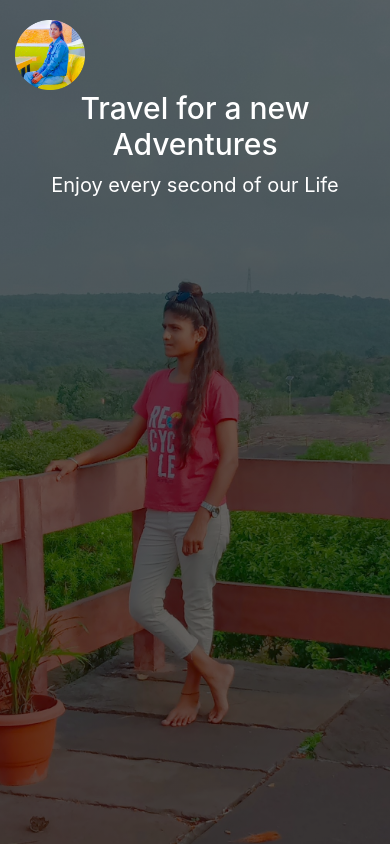
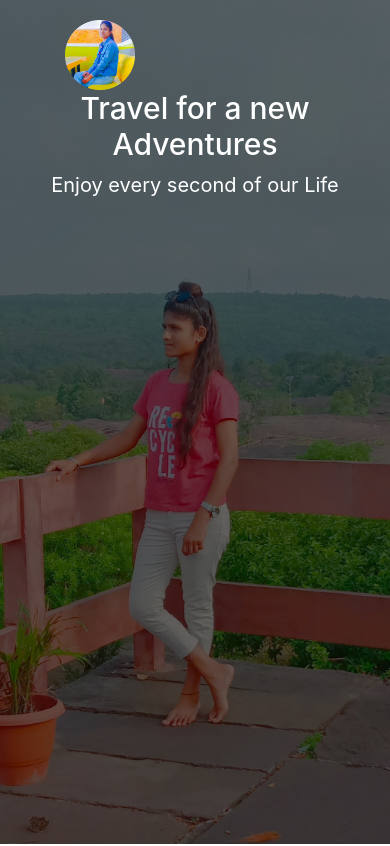
Before and after one commit to monikaabarde/myblog, a plain HTML site: page index.html in a window 390 px wide. Shown: the top 846 px of the page. Drawn offline with nearby package versions, Linux system fonts and the light colour scheme.

Commit message:
css change

```diff
--- a/style.css
+++ b/style.css
@@ -309,4 +309,7 @@ h1
     {
         font-size: 20px;
     }
+    .container>img{
+        margin-left:50px;
+
   }
```
